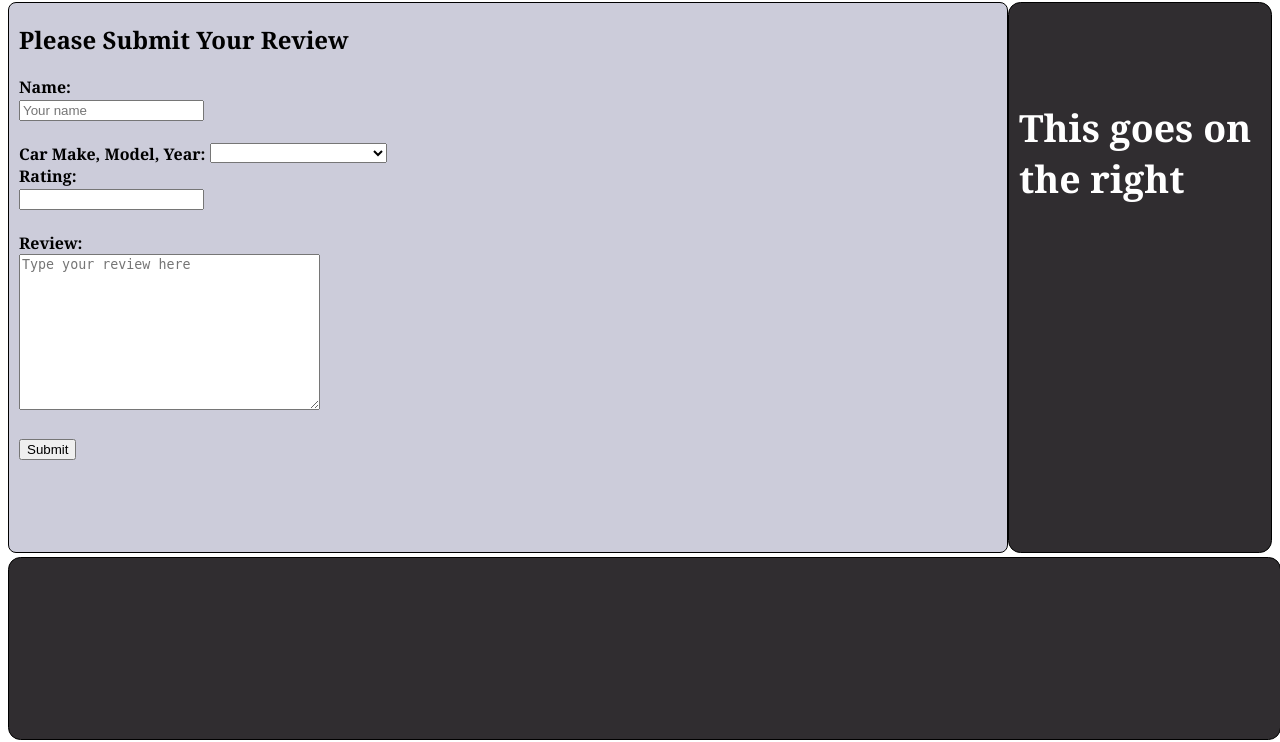
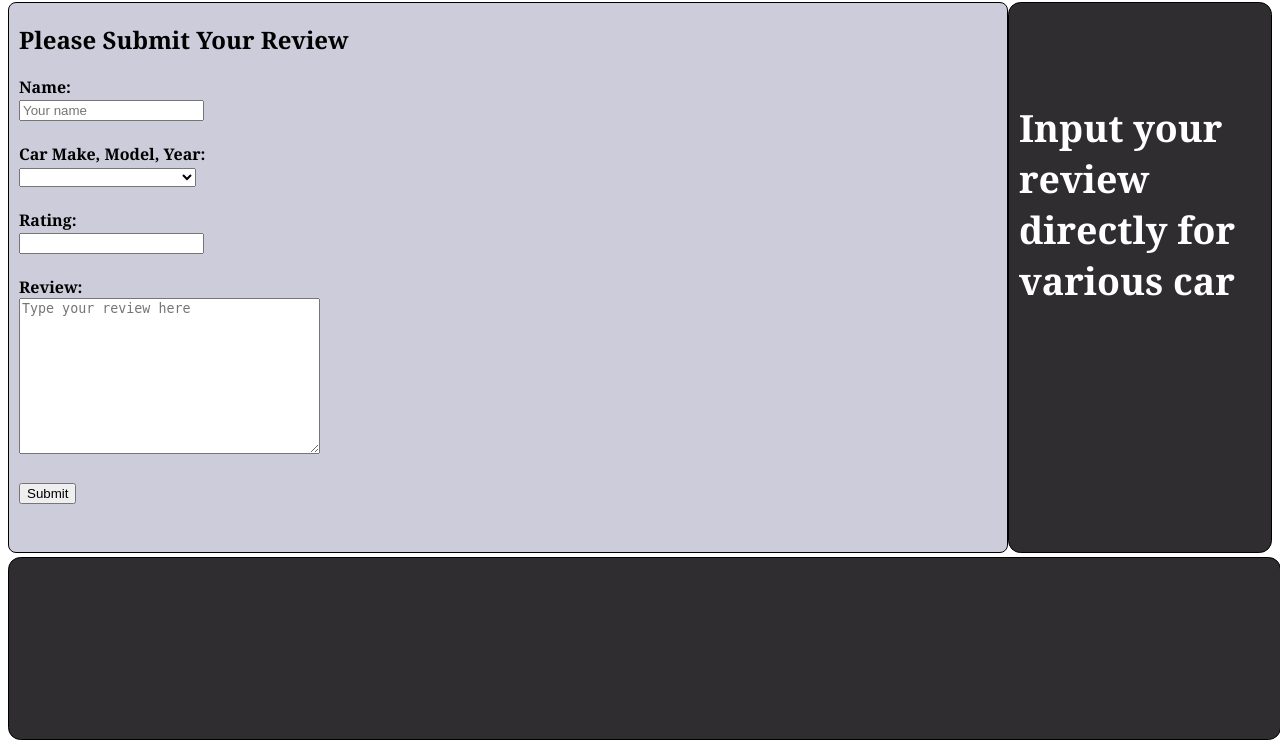
Before and after one commit to dtang31/SRT-Final-Project, a Flask app: page /review in a window 1280 px wide. Shown: the part 58-800 px from the top of the page. Run offline with Flask 3, Linux system fonts and the light colour scheme; data comes from the database, SQL or seed files in the repository.

Commit message:
Comments added

```diff
--- a/app.py
+++ b/app.py
@@ -20,7 +20,7 @@ def home():
 @app.route('/review', methods = ['GET', 'POST'])
 def review():
     cursor = conn.cursor()
-    #no space after period, otherwise tuncate when return from html
+    #no space after period, otherwise tuncate when variable return from html
     cursor.execute("SELECT Concat(Make,',',Model,',',Year,'.') as makes FROM flaskapp_cars;")
     makes = cursor.fetchall()
     if request.method == 'POST':
--- a/templates/add_car.html
+++ b/templates/add_car.html
@@ -35,7 +35,7 @@
         </main>
         </div>
         <div class ="side">
-            <h2>This goes on the right</h2>
+            <h2>Add your Favorite Car here</h2>
         </div>
         <div class = "bottom">
         </div>
--- a/templates/add_review.html
+++ b/templates/add_review.html
@@ -25,15 +25,14 @@
                 <label for = "user">Name:</label><br>
                 <input type = "text", id ="user", name = "user", placeholder = "Your name"><br><br>
 
-                <div id = "make_model_year">
-                    <label for = "make">Car Make, Model, Year:</label>
-                    <select id = 'make', name = "make", required><br>
-                        <option value = selected></option>
-                        {% for make in makes %}
-                        <option value = {{make[0]}}>{{make[0]}}</option>
-                        {% endfor %}
-                    </select><br>
-                </div>
+                <label for = "make">Car Make, Model, Year:</label><br>
+                <select id = 'make', name = "make", required><br><br>
+                    <option value = selected></option>
+                    {% for make in makes %}
+                    <option value = {{make[0]}}>{{make[0]}}</option>
+                    {% endfor %}
+                </select><br><br>
+
 
                 <label for = "rating">Rating:</label><br>
                 <input type = "number", min = 1, max = 10, id = "rating", name = "rating", required><br><br>
@@ -44,7 +43,7 @@
         </main>
         </div>
         <div class ="side">
-            <h2>This goes on the right</h2>
+            <h2>Input your review directly for various car</h2>
         </div>
         <div class = "bottom">
         </div>
```
